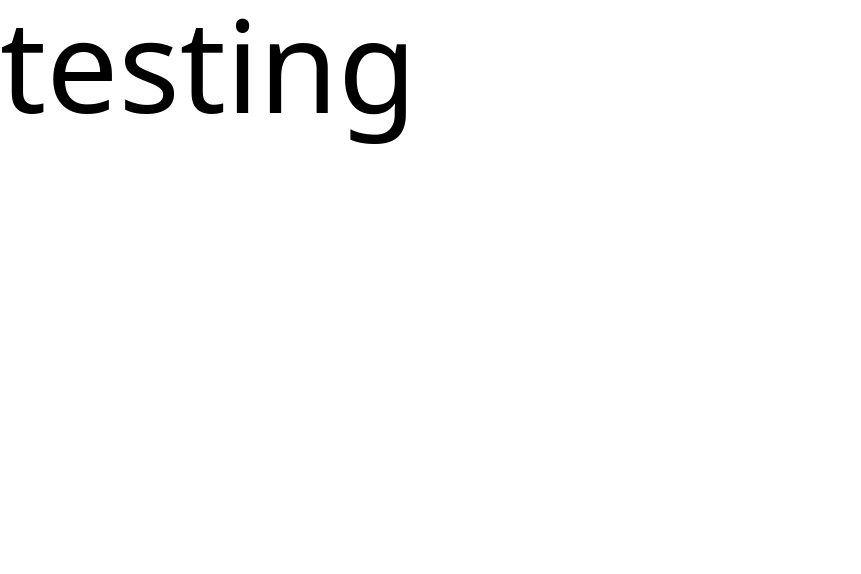
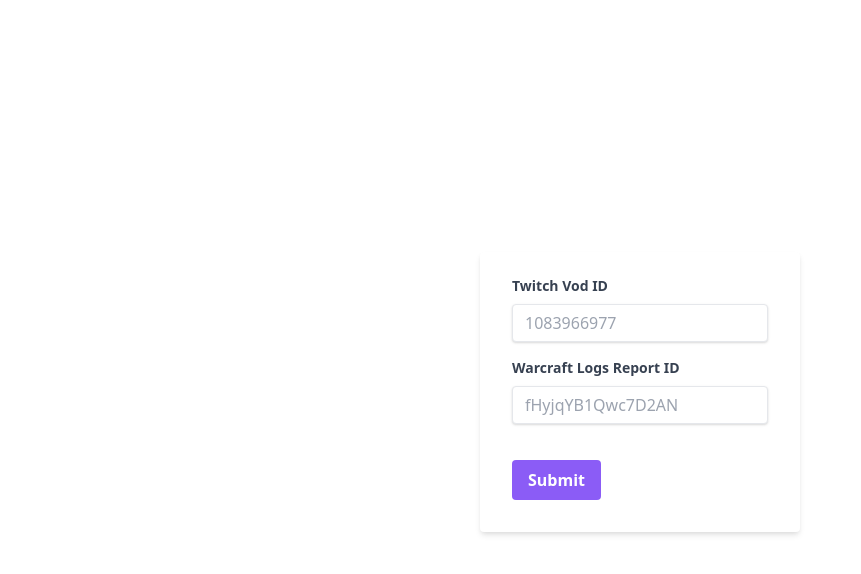
Before and after one commit to 4very/RaidVOD, a Next.js app: page / in a window 1280 px wide. Shown: the top 574 px of the page, without its empty margins (0-861 px from the left). Built offline with nearby package versions, Linux system fonts and the light colour scheme.

Commit message:
big commit

```diff
--- a/package.json
+++ b/package.json
@@ -11,6 +11,7 @@
     "next": "latest",
     "next-env": "^1.1.1",
     "react": "^17.0.2",
+    "react-copy-to-clipboard": "^5.0.3",
     "react-dom": "^17.0.2",
     "twitch": "^4.5.5",
     "twitch-js": "^2.0.0-beta.42"
--- a/pages/index.tsx
+++ b/pages/index.tsx
@@ -1,7 +1,55 @@
+import { Router } from 'next/dist/client/router';
+import { useRouter } from 'next/router';
+
 export default function Home() {
+  const router = useRouter();
+
+  const redirectUser = (event) => {
+    event.preventDefault();
+    const vodid: string = event.target.TVODID.value;
+    const rid: string = event.target.WCLID.value;
+    var link: string = '/';
+    if (vodid == '' && rid == '') {
+      link = '/report/' + event.target.WCLID.placeholder + '/' + event.target.TVODID.placeholder;
+    } else {
+      link = '/report/' + vodid + '/' + rid;
+    }
+
+    router.push(link);
+  };
   return (
-    <div>
-      <p className="text-9xl">testing</p>
+    <div className="w-screen h-screen place-items-center justify-center flex ">
+      <div className="w-full max-w-xs">
+        <form className="bg-white shadow-md rounded px-8 pt-6 pb-8 mb-4" onSubmit={redirectUser}>
+          <div className="mb-4">
+            <label className="block text-gray-700 text-sm font-bold mb-2">Twitch Vod ID</label>
+            <input
+              className="shadow appearance-none border rounded w-full py-2 px-3 text-gray-700 leading-tight focus:ring-1 focus:ring-purple-500 focus:shadow-outline"
+              id="TVODID"
+              type="text"
+              placeholder="1083966977"
+            />
+          </div>
+          <div className="mb-6">
+            <label className="block text-gray-700 text-sm font-bold mb-2">
+              Warcraft Logs Report ID
+            </label>
+            <input
+              className="shadow appearance-none border rounded w-full py-2 px-3 text-gray-700 mb-3 leading-tight focus:ring-1 focus:ring-purple-500 focus:shadow-outline"
+              id="WCLID"
+              type="text"
+              placeholder="fHyjqYB1Qwc7D2AN"
+            />
+          </div>
+          <div className="flex items-center justify-between flex-wrap-reverse">
+            <button
+              className="bg-purple-500 hover:bg-purple-700 text-white font-bold py-2 px-4 rounded focus:outline-none focus:shadow-outline"
+              type="submit">
+              Submit
+            </button>
+          </div>
+        </form>
+      </div>
     </div>
   );
 }
--- a/pages/report/[ReportID]/[VODId].tsx
+++ b/pages/report/[ReportID]/[VODId].tsx
@@ -1,20 +1,58 @@
-import { useRouter } from 'next/router';
-import CreateDescription from '../../../src/scripts/CreateDescription';
 import GenerateDescription from '../../../src/scripts/GenerateDescription';
-import GetTwitchVODStart from '../../../src/scripts/GetTwitchVODStart';
+import { GetServerSideProps } from 'next';
+import { CopyToClipboard } from 'react-copy-to-clipboard';
+import React, { useState } from 'react';
 
-export async function getServerSideProps(context) {
+export const getServerSideProps: GetServerSideProps = async (context) => {
   let { ReportID, VODId } = context.params;
-  const DescriptionText = await GenerateDescription(VODId, ReportID);
+  const in_props = await GenerateDescription(VODId, ReportID);
 
   return {
-    props: { DescriptionText: DescriptionText }, // will be passed to the page component as props
+    props: in_props, // will be passed to the page component as props
   };
-}
+};
 
 export default function ContentPage(props) {
   // const id = GetTwitchVODStart(VODId);
-  let { DescriptionText } = props;
+  let { DescriptionText, ReportName, VodName } = props;
+  const [isCopied, setCopied] = useState(false);
+  const [style, setStyle] = useState({ display: 'none' });
 
-  return <pre>{DescriptionText}</pre>;
+  return (
+    <div className="w-screen h-screen place-items-center justify-center flex ">
+      <div className="flex flex-col bg-white shadow-md rounded px-8 pt-6 pb-8 mb-4">
+        <table className="mb-5">
+          <tbody>
+            <tr>
+              <td>Report Title:</td>
+              <td>{ReportName}</td>
+            </tr>
+            <tr>
+              <td>Twitch Vod Title:</td>
+              <td>{VodName}</td>
+            </tr>
+          </tbody>
+        </table>
+        <div style={style}>
+          <div className="mx-2 absolute">
+            <div className="bg-gray-700 text-white text-xs rounded py-1 px-4 right-0 bottom-full shadow-lg">
+              {isCopied ? 'Copied' : 'Click to Copy'}
+            </div>
+          </div>
+        </div>
+        <CopyToClipboard text={DescriptionText} onClick={() => setCopied(true)}>
+          <pre
+            className="shadow appearance-none border rounded w-full py-2 px-3 text-gray-700 mb-3 leading-tight hover:ring-1 hover:ring-purple-200 hover:shadow-outline hover:shadow-lg"
+            onMouseEnter={(e) => {
+              setStyle({ display: 'block' });
+            }}
+            onMouseLeave={(e) => {
+              setStyle({ display: 'none' });
+            }}>
+            {DescriptionText}
+          </pre>
+        </CopyToClipboard>
+      </div>
+    </div>
+  );
 }
--- /dev/null
+++ b/pages/testing.tsx
@@ -0,0 +1,27 @@
+import React, { useState } from 'react';
+
+export default function ShowButtonHover() {
+  const [style, setStyle] = useState({ display: 'none' });
+
+  return (
+    <div className="App">
+      <h2>Hidden Button in the box. Move mouse in the box</h2>
+      <div
+        style={{ border: '1px solid gray', width: 300, height: 300, padding: 10, margin: 100 }}
+        onMouseEnter={(e) => {
+          setStyle({ display: 'block' });
+        }}
+        onMouseLeave={(e) => {
+          setStyle({ display: 'none' });
+        }}>
+        <div style={style}>
+          <div className="relative mx-2">
+            <div className="bg-black text-white text-xs rounded py-1 px-4 right-0 bottom-full">
+              Tooltip center
+            </div>
+          </div>
+        </div>
+      </div>
+    </div>
+  );
+}
--- a/src/scripts/CreateDescription.tsx
+++ b/src/scripts/CreateDescription.tsx
@@ -58,7 +58,7 @@
       DescriptorString += fight.name;
       DescriptorString +=
         PullCounter[fight.encounterID] > 1 ? ` P${PullCounter[fight.encounterID]}` : '';
-      DescriptorString += fight.kill ? ' Kill' : ` (${Math.floor(fight.fightPercentage)}%)`;
+      DescriptorString += fight.kill ? ' Kill' : ` (${fight.fightPercentage.toFixed(1)}%)`;
     } else {
       DescriptorString += 'Trash';
     }
--- a/tailwind.config.js
+++ b/tailwind.config.js
@@ -3,10 +3,14 @@
   purge: ['./pages/**/*.{js,ts,jsx,tsx}', './components/**/*.{js,ts,jsx,tsx}'],
   darkMode: false, // or 'media' or 'class'
   theme: {
-    extend: {},
+    extend: {
+      boxShadow: {
+        full: '0 0 0 1px rbga(0,0,0,0.1), 0 4px 16px 0 rbga(0,0,0,0.1)',
+      },
+    },
   },
   variants: {
     extend: {},
   },
   plugins: [],
-}
+};
```
Also changed, not shown: src/scripts/GenerateDescription.tsx (+19 -2 lines), src/scripts/GetTwitchVodName.tsx (added, +21 -0 lines), src/scripts/GetWCLReportName.tsx (added, +44 -0 lines), 2 other files (tests, documents, lock files or other folders).
